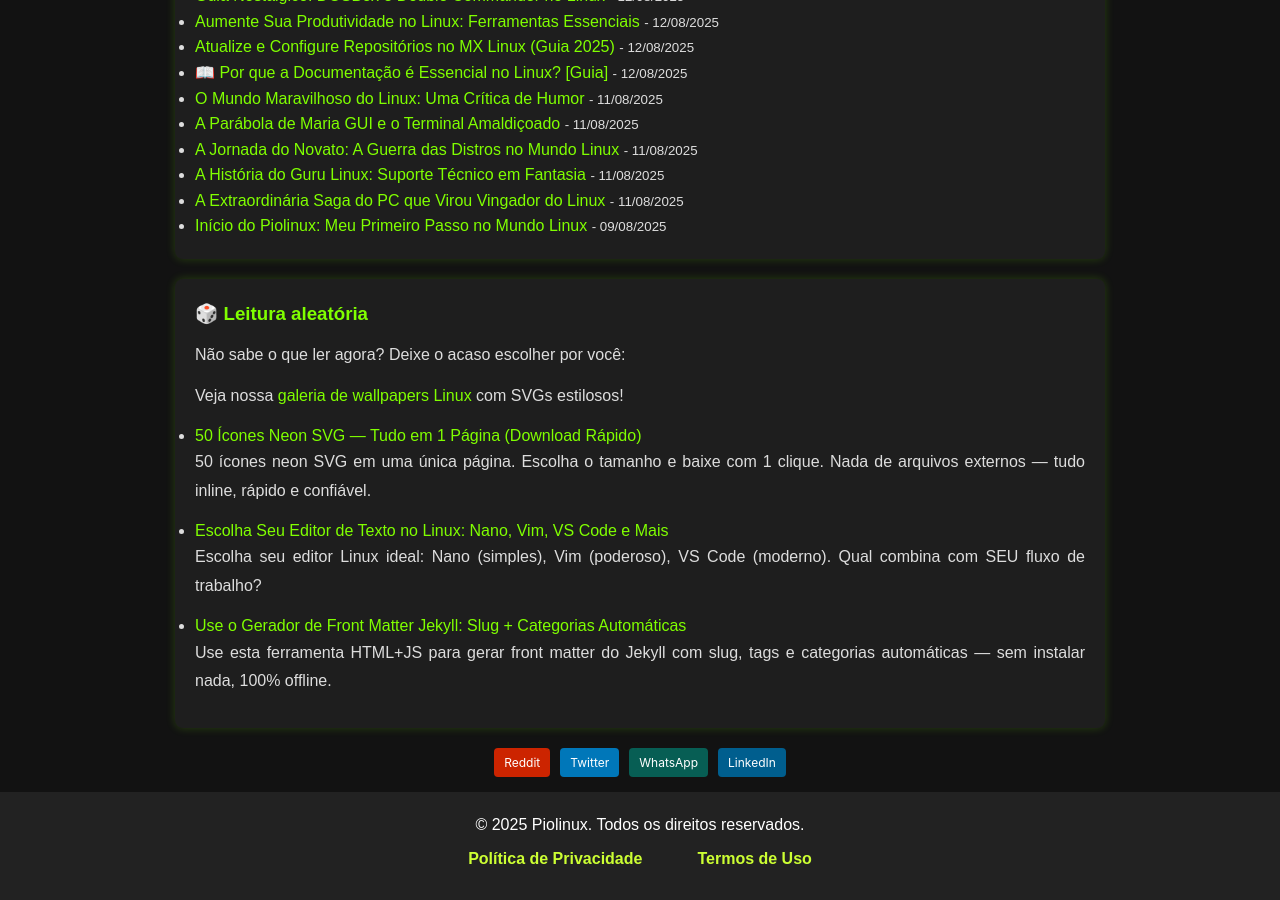
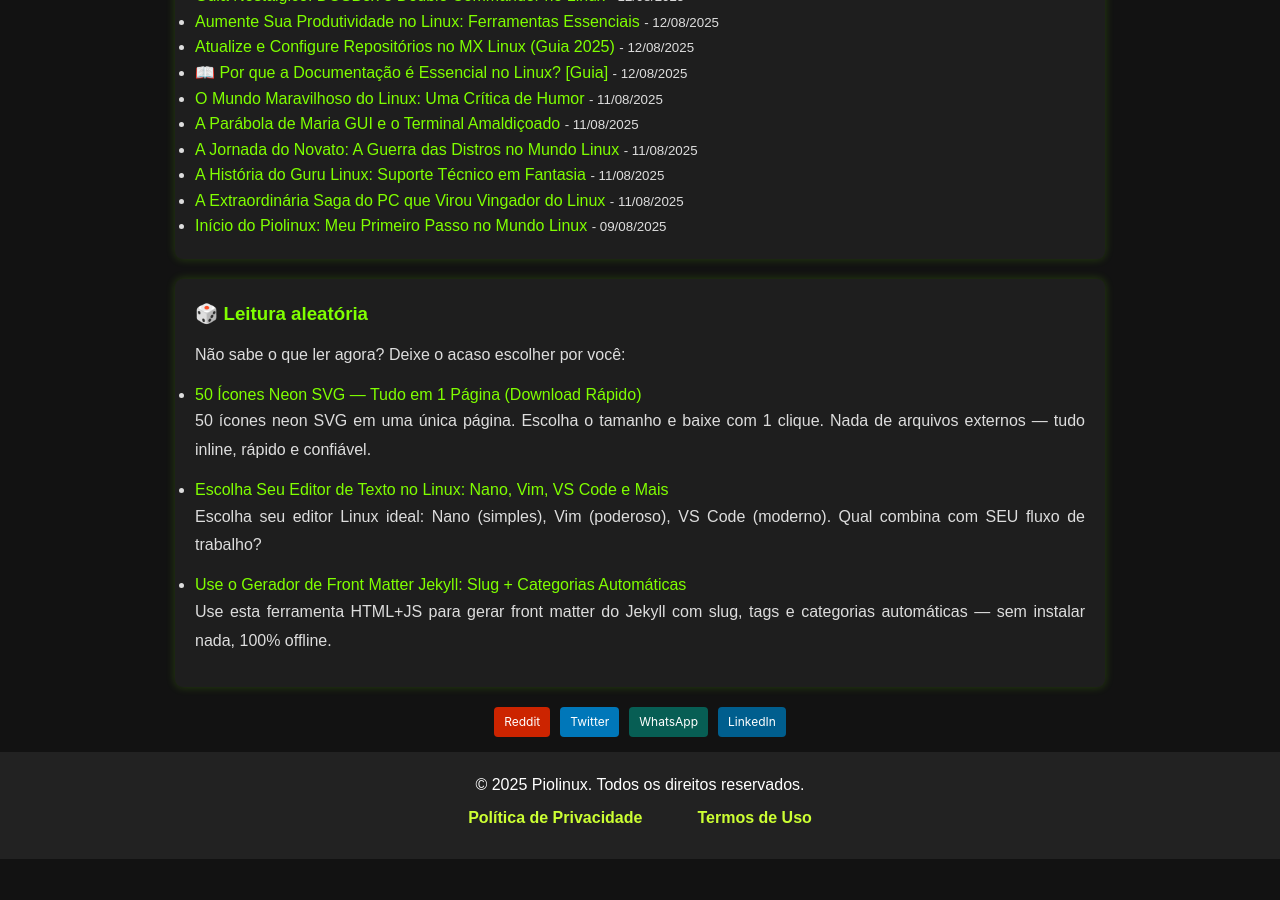
Before and after one commit to Piolinux/piolinux-site, a Jekyll site: the page built from index.md, in a window 1280 px wide and 900 px high, scrolled down 924 px. Built offline with Jekyll 4.4.1, drawn with Linux system fonts in a browser that asks for light colours; after the commit the page ends 1783 px from its top, so only the background shows below that.

Commit message:
Update default.html

```diff
--- a/_layouts/default.html
+++ b/_layouts/default.html
@@ -26,9 +26,7 @@
   <p>
     Não sabe o que ler agora? Deixe o acaso escolher por você:
   </p>
- <p>
-  Veja nossa <a href="/wallpapers/" class="link-visivel">galeria de wallpapers Linux</a> com SVGs estilosos!
-</p>
+
   <ul>
     {% assign posts_aleatorios = site.posts | where_exp:"p", "p.url != page.url" | sample:3 %}
     {% for post in posts_aleatorios %}
```
